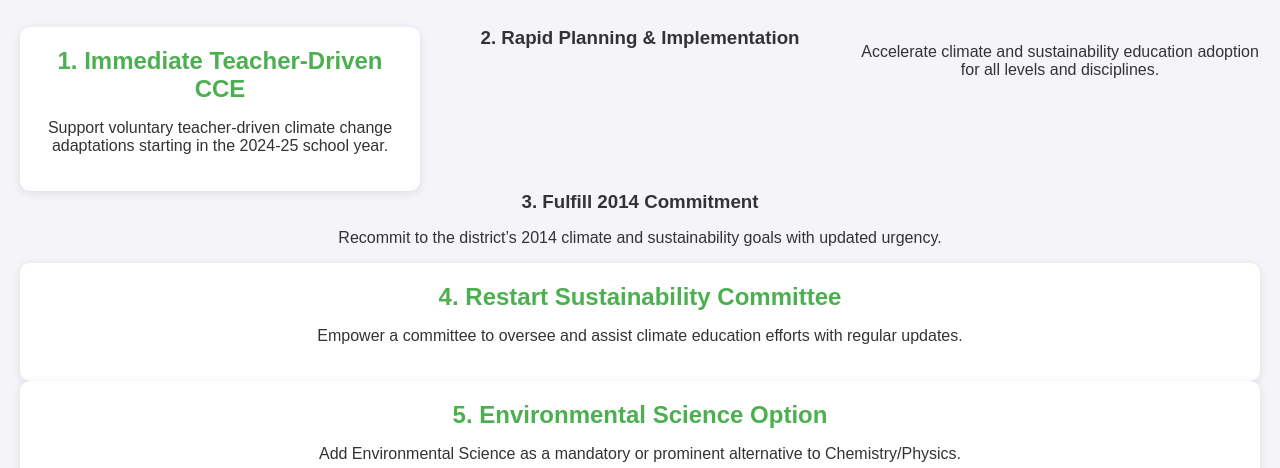
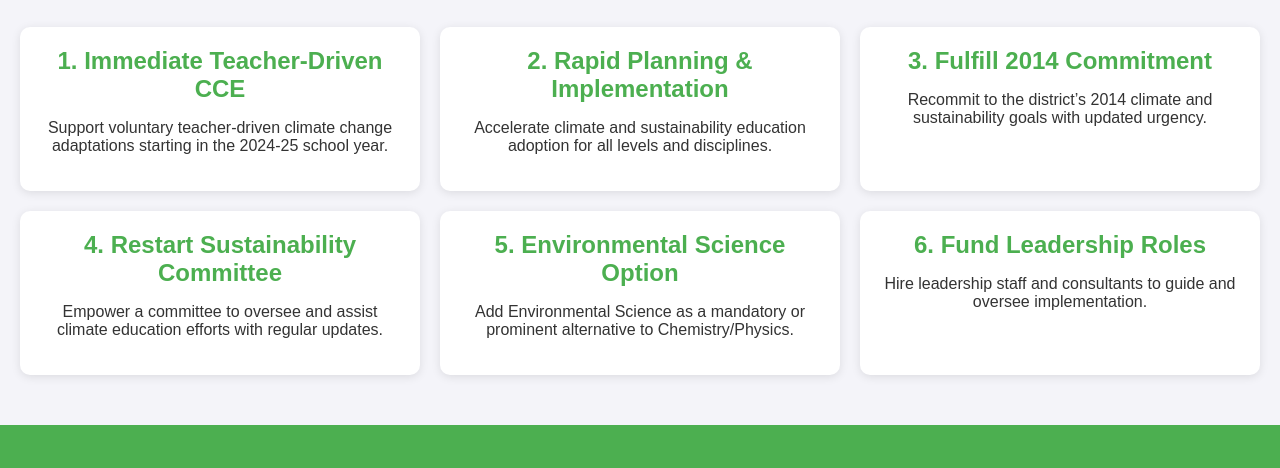
Before and after one commit to tehworld1/BCJEP, a plain HTML site: page index.html in a window 1280 px wide. Shown: the part 332-800 px from the top of the page. Drawn offline with Linux system fonts and the light colour scheme.

Commit message:
Update index.html

```diff
--- a/index.html
+++ b/index.html
@@ -249,41 +249,61 @@
   <h2>The Six Commitments</h2>
   <div class="commitments">
     <div class="commitment">
-
       <h3>
         <a href="link-to-details.html" target="_blank" style="text-decoration: none; color: inherit;">
           1. Immediate Teacher-Driven CCE
         </a>
       </h3>
       <p>Support voluntary teacher-driven climate change adaptations starting in the 2024-25 school year.</p>
-
     </div>
 
-
-      <h3>2. Rapid Planning & Implementation</h3>
+    <div class="commitment">
+      <h3>
         <a href="link-to-details.html" target="_blank" style="text-decoration: none; color: inherit;">
+          2. Rapid Planning & Implementation
+        </a>
+      </h3>
       <p>Accelerate climate and sustainability education adoption for all levels and disciplines.</p>
     </div>
 
-
-      <h3>3. Fulfill 2014 Commitment</h3>
+    <div class="commitment">
+      <h3>
         <a href="link-to-details.html" target="_blank" style="text-decoration: none; color: inherit;">
+          3. Fulfill 2014 Commitment
+        </a>
+      </h3>
       <p>Recommit to the district’s 2014 climate and sustainability goals with updated urgency.</p>
     </div>
+
     <div class="commitment">
-      <h3>4. Restart Sustainability Committee</h3>
+      <h3>
+        <a href="link-to-details.html" target="_blank" style="text-decoration: none; color: inherit;">
+          4. Restart Sustainability Committee
+        </a>
+      </h3>
       <p>Empower a committee to oversee and assist climate education efforts with regular updates.</p>
     </div>
+
     <div class="commitment">
-      <h3>5. Environmental Science Option</h3>
+      <h3>
+        <a href="link-to-details.html" target="_blank" style="text-decoration: none; color: inherit;">
+          5. Environmental Science Option
+        </a>
+      </h3>
       <p>Add Environmental Science as a mandatory or prominent alternative to Chemistry/Physics.</p>
     </div>
+
     <div class="commitment">
-      <h3>6. Fund Leadership Roles</h3>
+      <h3>
+        <a href="link-to-details.html" target="_blank" style="text-decoration: none; color: inherit;">
+          6. Fund Leadership Roles
+        </a>
+      </h3>
       <p>Hire leadership staff and consultants to guide and oversee implementation.</p>
     </div>
   </div>
 </section>
+
 
 <!-- Reasons Section -->
 <section class="reasons">
```
Lines whose indentation alone changed are shown as unchanged.
